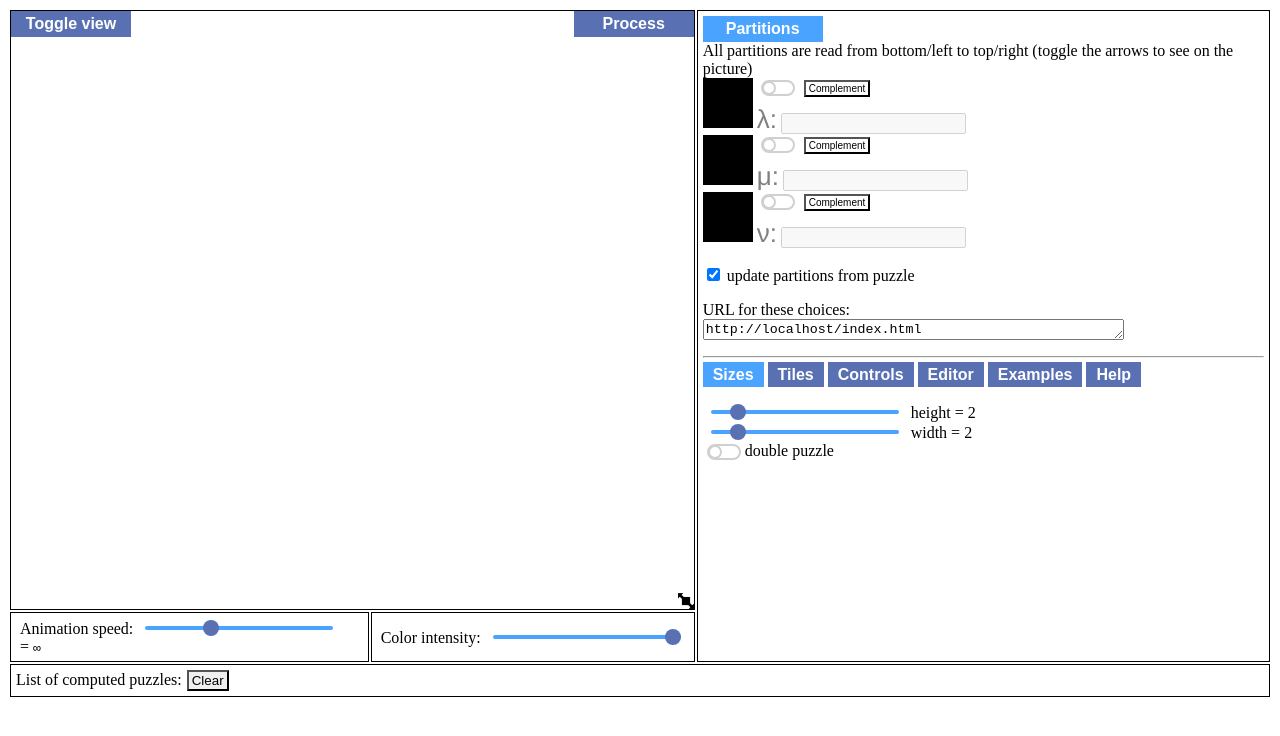
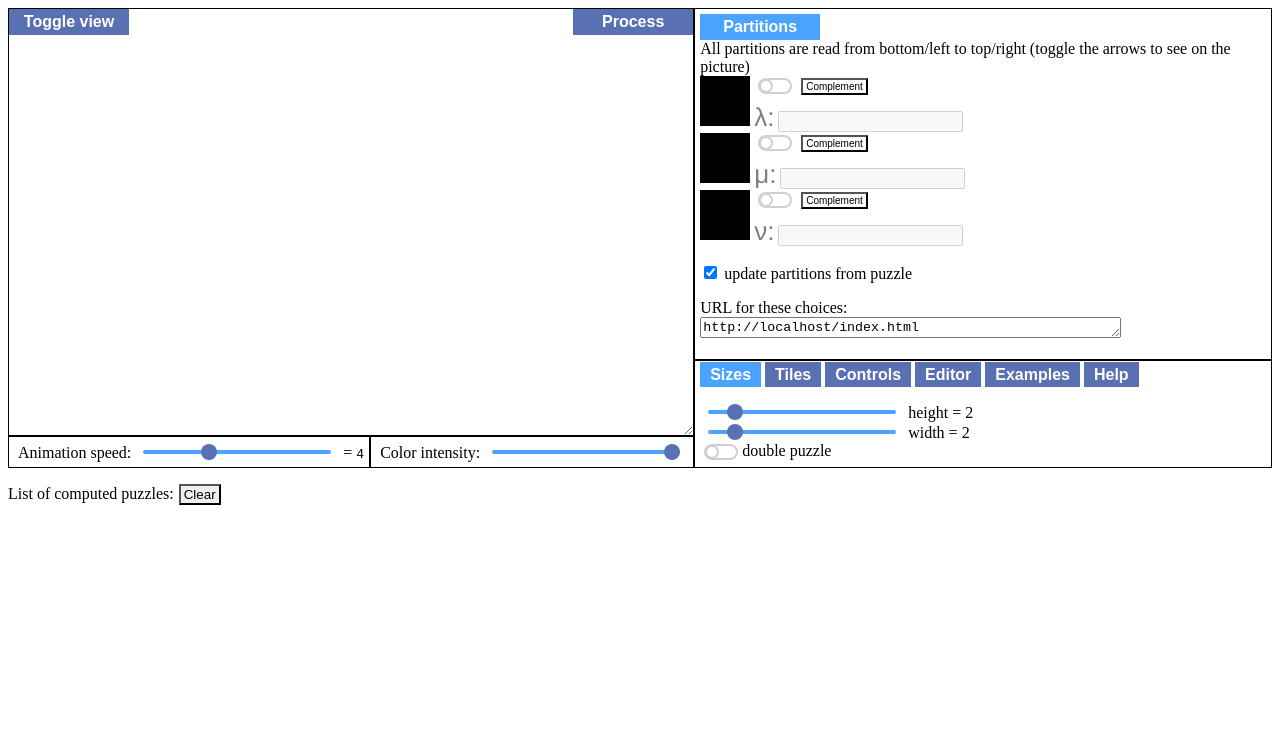
Before and after one commit to pzinn/puzzles, a plain HTML site: page index.html in a window 1280 px wide. Drawn offline with Linux system fonts and the light colour scheme.

Commit message:
resize redone; table -> grid; css; bug fixes

```diff
--- a/detect-element-resize.js
+++ /dev/null
@@ -1,147 +0,0 @@
-/**
-* Detect Element Resize
-*
-* https://github.com/sdecima/javascript-detect-element-resize
-* Sebastian Decima
-*
-* version: 0.5.3
-**/
-
-(function () {
-	var attachEvent = document.attachEvent,
-		stylesCreated = false;
-
-	if (!attachEvent) {
-		var requestFrame = (function(){
-			var raf = window.requestAnimationFrame || window.mozRequestAnimationFrame || window.webkitRequestAnimationFrame ||
-								function(fn){ return window.setTimeout(fn, 20); };
-			return function(fn){ return raf(fn); };
-		})();
-
-		var cancelFrame = (function(){
-			var cancel = window.cancelAnimationFrame || window.mozCancelAnimationFrame || window.webkitCancelAnimationFrame ||
-								   window.clearTimeout;
-		  return function(id){ return cancel(id); };
-		})();
-
-		function resetTriggers(element){
-			var triggers = element.__resizeTriggers__,
-				expand = triggers.firstElementChild,
-				contract = triggers.lastElementChild,
-				expandChild = expand.firstElementChild;
-			contract.scrollLeft = contract.scrollWidth;
-			contract.scrollTop = contract.scrollHeight;
-			expandChild.style.width = expand.offsetWidth + 1 + 'px';
-			expandChild.style.height = expand.offsetHeight + 1 + 'px';
-			expand.scrollLeft = expand.scrollWidth;
-			expand.scrollTop = expand.scrollHeight;
-		};
-
-		function checkTriggers(element){
-			return element.offsetWidth != element.__resizeLast__.width ||
-						 element.offsetHeight != element.__resizeLast__.height;
-		}
-
-		function scrollListener(e){
-			var element = this;
-			resetTriggers(this);
-			if (this.__resizeRAF__) cancelFrame(this.__resizeRAF__);
-			this.__resizeRAF__ = requestFrame(function(){
-				if (checkTriggers(element)) {
-					element.__resizeLast__.width = element.offsetWidth;
-					element.__resizeLast__.height = element.offsetHeight;
-					element.__resizeListeners__.forEach(function(fn){
-						fn.call(element, e);
-					});
-				}
-			});
-		};
-
-		/* Detect CSS Animations support to detect element display/re-attach */
-		var animation = false,
-			animationstring = 'animation',
-			keyframeprefix = '',
-			animationstartevent = 'animationstart',
-			domPrefixes = 'Webkit Moz O ms'.split(' '),
-			startEvents = 'webkitAnimationStart animationstart oAnimationStart MSAnimationStart'.split(' '),
-			pfx  = '';
-		{
-			var elm = document.createElement('fakeelement');
-			if( elm.style.animationName !== undefined ) { animation = true; }
-
-			if( animation === false ) {
-				for( var i = 0; i < domPrefixes.length; i++ ) {
-					if( elm.style[ domPrefixes[i] + 'AnimationName' ] !== undefined ) {
-						pfx = domPrefixes[ i ];
-						animationstring = pfx + 'Animation';
-						keyframeprefix = '-' + pfx.toLowerCase() + '-';
-						animationstartevent = startEvents[ i ];
-						animation = true;
-						break;
-					}
-				}
-			}
-		}
-
-		var animationName = 'resizeanim';
-		var animationKeyframes = '@' + keyframeprefix + 'keyframes ' + animationName + ' { from { opacity: 0; } to { opacity: 0; } } ';
-		var animationStyle = keyframeprefix + 'animation: 1ms ' + animationName + '; ';
-	}
-
-	function createStyles() {
-		if (!stylesCreated) {
-			//opacity:0 works around a chrome bug https://code.google.com/p/chromium/issues/detail?id=286360
-			var css = (animationKeyframes ? animationKeyframes : '') +
-					'.resize-triggers { ' + (animationStyle ? animationStyle : '') + 'visibility: hidden; opacity: 0; } ' +
-					'.resize-triggers, .resize-triggers > div, .contract-trigger:before { content: \" \"; display: block; position: absolute; top: 0; left: 0; height: 100%; width: 100%; overflow: hidden; } .resize-triggers > div { background: #eee; overflow: auto; } .contract-trigger:before { width: 200%; height: 200%; }',
-				head = document.head || document.getElementsByTagName('head')[0],
-				style = document.createElement('style');
-
-			style.type = 'text/css';
-			if (style.styleSheet) {
-				style.styleSheet.cssText = css;
-			} else {
-				style.appendChild(document.createTextNode(css));
-			}
-
-			head.appendChild(style);
-			stylesCreated = true;
-		}
-	}
-
-	window.addResizeListener = function(element, fn){
-		if (attachEvent) element.attachEvent('onresize', fn);
-		else {
-			if (!element.__resizeTriggers__) {
-				if (getComputedStyle(element).position == 'static') element.style.position = 'relative';
-				createStyles();
-				element.__resizeLast__ = {};
-				element.__resizeListeners__ = [];
-				(element.__resizeTriggers__ = document.createElement('div')).className = 'resize-triggers';
-				element.__resizeTriggers__.innerHTML = '<div class="expand-trigger"><div></div></div>' +
-																						'<div class="contract-trigger"></div>';
-				element.appendChild(element.__resizeTriggers__);
-				resetTriggers(element);
-				element.addEventListener('scroll', scrollListener, true);
-
-				/* Listen for a css animation to detect element display/re-attach */
-				animationstartevent && element.__resizeTriggers__.addEventListener(animationstartevent, function(e) {
-					if(e.animationName == animationName)
-						resetTriggers(element);
-				});
-			}
-			element.__resizeListeners__.push(fn);
-		}
-	};
-
-	window.removeResizeListener = function(element, fn){
-		if (attachEvent) element.detachEvent('onresize', fn);
-		else {
-			element.__resizeListeners__.splice(element.__resizeListeners__.indexOf(fn), 1);
-			if (!element.__resizeListeners__.length) {
-					element.removeEventListener('scroll', scrollListener);
-					element.__resizeTriggers__ = !element.removeChild(element.__resizeTriggers__);
-			}
-		}
-	}
-})();
--- a/index.html
+++ b/index.html
@@ -86,19 +86,15 @@ void main(void)
   <script type="text/javascript" src="help.js"></script>
   <link rel="stylesheet" type="text/css" href="help.css"/>
 
-  <script type="text/javascript" src="detect-element-resize.js"></script>
-
 </head>
 
 <body onload="initToggle();startScript();">
 
-<table class="mytable">
-<tr>
-  <td id="precanvas" style="position:relative;width:600;height:600;padding:0px" colspan="2">
-    <canvas id="webglcanvas" style="position:relative;background:transparent;left:0;top:0;z-index:1"></canvas>
-    <div style="position: absolute; right:0px;top:0px;z-index:2" class="menu-title" onclick="process()" id="submit">Process</div>
-    <img src="resize-11-16.png" style="position: absolute; right:0px;bottom:0px;z-index:2;cursor: pointer" ondrag="doresize()">
-    <div id="menuoverlay" style="position: absolute;left:0px;top:0px;height:0px;z-index:2">
+<div class="mygrid">
+  <div id="precanvas">
+    <canvas id="webglcanvas"></canvas>
+    <div class="menu-title" onclick="process()" id="submit">Process</div>
+    <div id="menuoverlay">
       <div id="view" class="menu-title"
 	   onmouseover="mopen('view','view-menu')"
 	   onmouseout="mclosetime('view')"
@@ -124,8 +120,8 @@ void main(void)
 	<li class="toggle-button" id="check1024">Traditional edge labelling<span class="info">Traditional multinumber puzzle notation</span></li>
       </ul>
     </div>
-  </td>
-  <td valign="top" rowspan="2">
+</div>
+  <div id="partitions">
     <h3 class="menu-title-active">Partitions</h3>
     All partitions are read from bottom/left to top/right (toggle the arrows to see on the picture)
     <div id="y1">
@@ -158,7 +154,8 @@ void main(void)
     </div>
     <p><input type="checkbox" checked id="updateparts"/> update partitions from puzzle</p>
     <p>URL for these choices: <textarea rows="1" cols="50" wrap="off" onclick="updateURL();this.focus();this.select()" readonly id="url"></textarea></p>
-    <hr/>
+  </div>
+<div id="settings">
     <div id="multi">
       <span class="menu-title" onclick="mstyle('multi',this);mopen('multi','sizes-section')" id="sizes">Sizes</span>
       <span class="menu-title" onclick="mstyle('multi',this);mopen('multi','tiles-section')" id="tiles">Tiles</span>
@@ -248,22 +245,18 @@ void main(void)
 	<input type="checkbox" id="mousebuttons" onclick="toggleMouseButtons(this.checked)"/>Switch left and right mouse buttons
       	<span style="font-size:12px">(or switch touch behavior)</span></p>
     </div>
-  </td>
-</tr>
-<tr>
-  <td>
-    &nbsp;Animation&nbsp;speed:&nbsp;<input type="range" id="speed" oninput="setSpeed(this.value)" step="1" min="1" max="10" value="4"/>&nbsp;=&nbsp;<span id="speedtext" style="font-family:monospace">4</span></td>
-  <td>
+</div>
+<div id="animation">
+  &nbsp;Animation&nbsp;speed:&nbsp;<input type="range" id="speed" oninput="setSpeed(this.value)" step="1" min="1" max="10" value="4"/>&nbsp;=&nbsp;<span id="speedtext" style="font-family:monospace">4</span>
+</div>
+<div id="colorintensity">
     &nbsp;Color&nbsp;intensity:&nbsp;<input type="range" id="intens" step="0.01" min="0" max="1" value="1" oninput="setIntens(this.value)"/>
-  </td>
-</tr>
-<tr>
-  <td colspan="3">
+</div>
+</div>
+<div id="list">
     <div id="puzzles"><p>List of computed puzzles: <button onclick="clearPuzzles()">Clear</button></p></div>
     <div id="debug" hidden></div>
-  </td>
-</tr>
-</table>
+</div>
 <canvas id="textcanvas" width="32" height="32" hidden></canvas>
 </body>
 
--- a/puzzle.css
+++ b/puzzle.css
@@ -5,12 +5,66 @@
     font: 26px Helvetica, monospace;
 }
 
-.mytable td
+.mygrid {
+    display: grid;
+/*
+    grid-template-columns: 300px 300px 1fr;
+    grid-template-rows: 400px 400px 0.1fr;
+*/
+    /*
+    grid-template-columns: 1fr 1fr 1fr;
+    grid-template-rows: 1fr 1fr 0.1fr;
+*/
+}
+
+.mygrid > div
 {
     padding: 5px;
     margin: 0px;
     border: 1px solid black;
 }
+
+#precanvas {
+    position: relative;
+    grid-column-start: 1;
+    grid-column-end: 3;
+    grid-row-start:1;
+    grid-row-end:3;
+    resize:both;
+    overflow:hidden;
+}
+
+#partitions {
+    grid-column-start: 3;
+    grid-column-end: 4;
+    grid-row-start:1;
+    grid-row-end:2;
+}
+
+#settings {
+    grid-column-start: 3;
+    grid-column-end: 4;
+    grid-row-start:2;
+    grid-row-end:4;
+}
+
+#animation {
+    grid-column-start: 1;
+    grid-column-end: 2;
+    grid-row-start:3;
+    grid-row-end:4;
+}
+
+#colorintensity {
+    grid-column-start: 2;
+    grid-column-end: 3;
+    grid-row-start:3;
+    grid-row-end:4;
+}
+
+#list {
+}
+
 
 button
 {
@@ -20,6 +74,28 @@ button
     border-width:2px;
 }
 
+#canvas {
+    position:relative;
+    background:transparent;
+    left:0;
+    top:0;
+    z-index:1;
+}
+
+#submit {
+    position: absolute;
+    right:0px;
+    top:0px;
+    z-index:2;
+}
+
+#menuoverlay {
+    position: absolute;
+    left:0px;
+    top:0px;
+    height:0px;
+    z-index:2;
+}
 
 
 input[type=range]
--- a/puzzle.js
+++ b/puzzle.js
@@ -1,9 +1,3 @@
-// TODO
-// the interface objects should have more natural update functions -- see comments in code
-// remove table completely?
-// pointer has inconsistent shape on canvas
-// manual editing vs aspect ratio <----------
-
 // general purpose functions
 Object.prototype.clone = function() {
   var newObj = (this instanceof Array) ? [] : {};
@@ -341,11 +335,12 @@ function drawScene()
     // has changed.
     var width = precanvas.clientWidth;
     var height = precanvas.clientHeight;
-    if (canvas.width != width || canvas.height != height)
+    if (canvas.width != width-10 || canvas.height != height-10)
     {
 	// Change the size of the canvas to match the size it's being displayed
-	canvas.width = width;
-	canvas.height = height;
+	// 10 seems the minimum value to not trigger grid auto resize leading to infinite loop of size expansion
+	canvas.width = width-10;
+	canvas.height = height-10;
     }
     gl.viewport(0, 0, canvas.width, canvas.height);
 
@@ -2364,6 +2359,7 @@ function bool(str) // converts null or string from url to boolean
     return (str!=='false')&&((str==="")||(+str!=0));
 }
 
+/*
 function doresize()
 {
 //    document.getElementById("debug").innerHTML+="["+event.pageX+"/"+event.pageY+"]"
@@ -2377,6 +2373,7 @@ function doresize()
     }
     drawScene(); // should be called automatically by the resize listener, but sadly sometimes isn't...
 }
+*/
 
 function updateparam(str,val)
 {
@@ -2400,7 +2397,7 @@ function parseURL()
     }
     size1=document.getElementById('heightrange').value=document.getElementById('height').innerHTML;
     size2=document.getElementById('widthrange').value=document.getElementById('width').innerHTML;
-    setSpeed(document.getElementById('speed')); // all this is crap, obviously
+    setSpeed(document.getElementById('speed').value); // all this is crap, obviously
 
      // make the partitions
      for (i=1; i<=4; i++)
@@ -2496,9 +2493,9 @@ function startScript()
      canvas.addEventListener("touchcancel",handleTouchEnd,false);
      canvas.addEventListener("touchmove",handleTouchMove,false);
 
-    // resizing of window
-//    window.addEventListener('resize',drawScene);
-    addResizeListener(precanvas, drawScene); // unfortunately resize only works for windows... have to use this special package
+    //    window.addEventListener('resize',drawScene);
+    //    addResizeListener(precanvas, drawScene); // unfortunately resize only works for windows... have to use this special package
+    new ResizeObserver(drawScene).observe(precanvas);
 
      //lame... no onload for non-body elements
      document.getElementById("sizes").onclick();
```
Also changed, not shown: resize-11-16.png (deleted), 1 other file.
